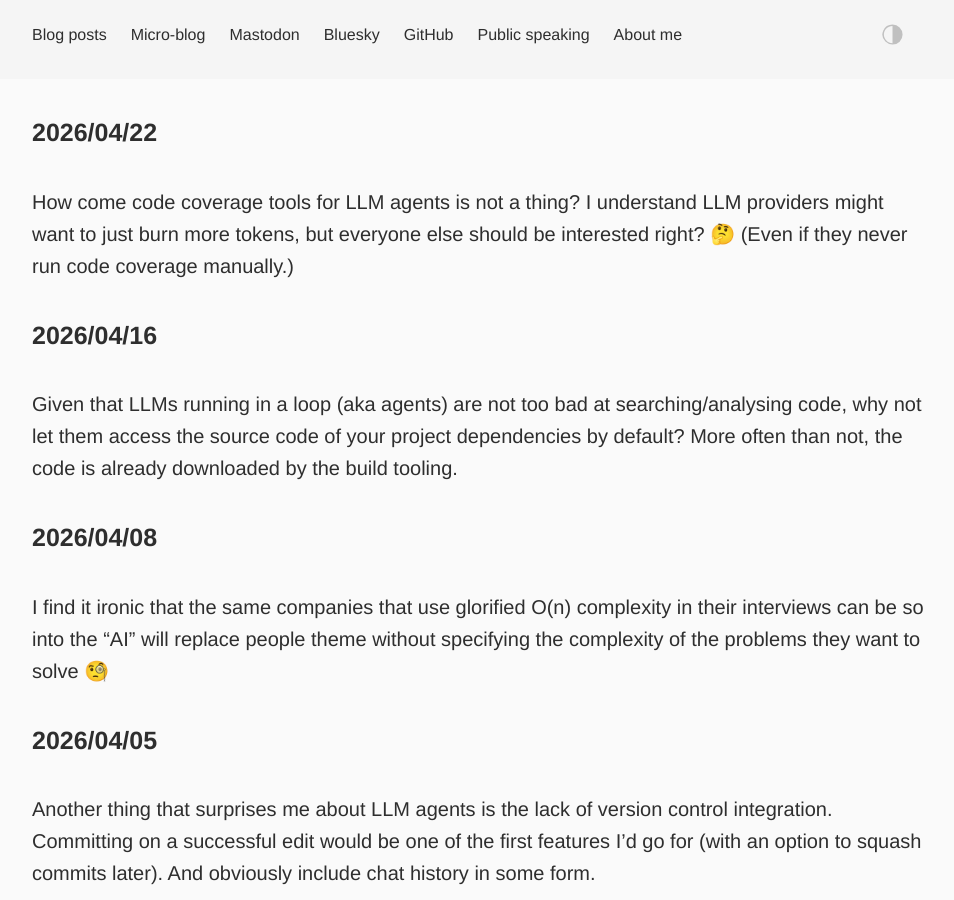
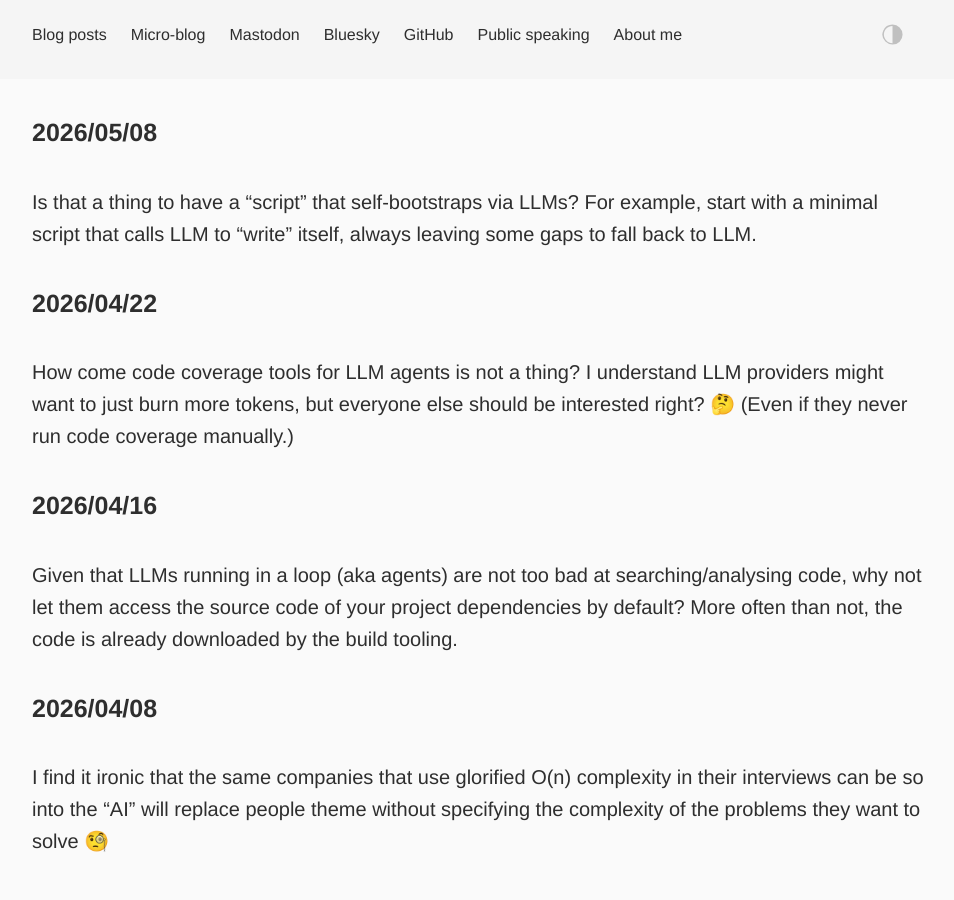
Before and after one commit to dkandalov/dkandalov.github.io, a Jekyll site: the page built from micro-blog.md, in a window 1280 px wide and 900 px high. Shown: the whole window, without its empty margins (160-1114 px from the left). Built offline with Jekyll 4.4.1, drawn with Linux system fonts in a browser that asks for light colours.

Commit message:
updated micro-blog

```diff
--- a/micro-blog.md
+++ b/micro-blog.md
@@ -2,6 +2,9 @@
 layout: post
 permalink: /micro-blog/
 ---
+
+#### 2026/05/08
+Is that a thing to have a "script" that self-bootstraps via LLMs? For example, start with a minimal script that calls LLM to "write" itself, always leaving some gaps to fall back to LLM.
 
 #### 2026/04/22
 How come code coverage tools for LLM agents is not a thing? I understand LLM providers might want to just burn more tokens, but everyone else should be interested right? 🤔 (Even if they never run code coverage manually.)
```
